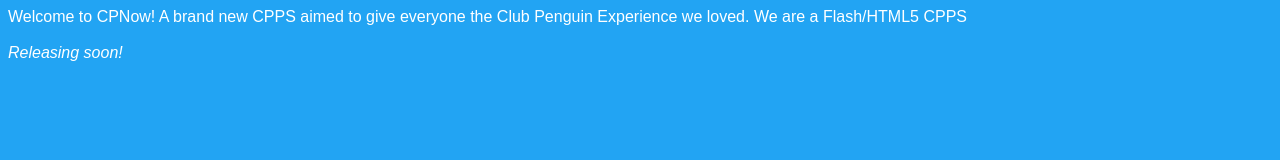
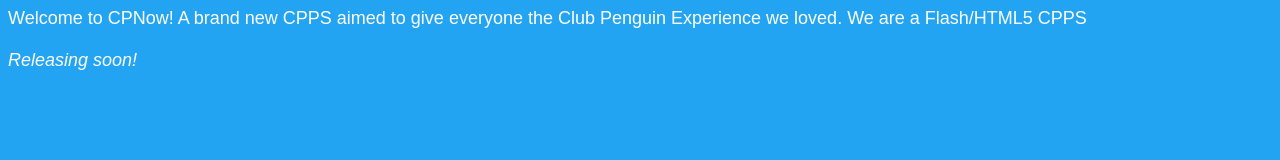
Before and after one commit to Ferdthebird1/CPNow, a plain HTML site: page Index.html in a window 1280 px wide. Drawn offline with Linux system fonts and the light colour scheme.

Commit message:
Update Index.html

```diff
--- a/Index.html
+++ b/Index.html
@@ -1,5 +1,5 @@
 <body style="background-color:#22a4f3">
-<font color="white" face="arial">
+<font color="white" face="arial" size="4">
 Welcome to CPNow!
 A brand new CPPS aimed to give everyone the
 Club Penguin Experience we loved.
```
